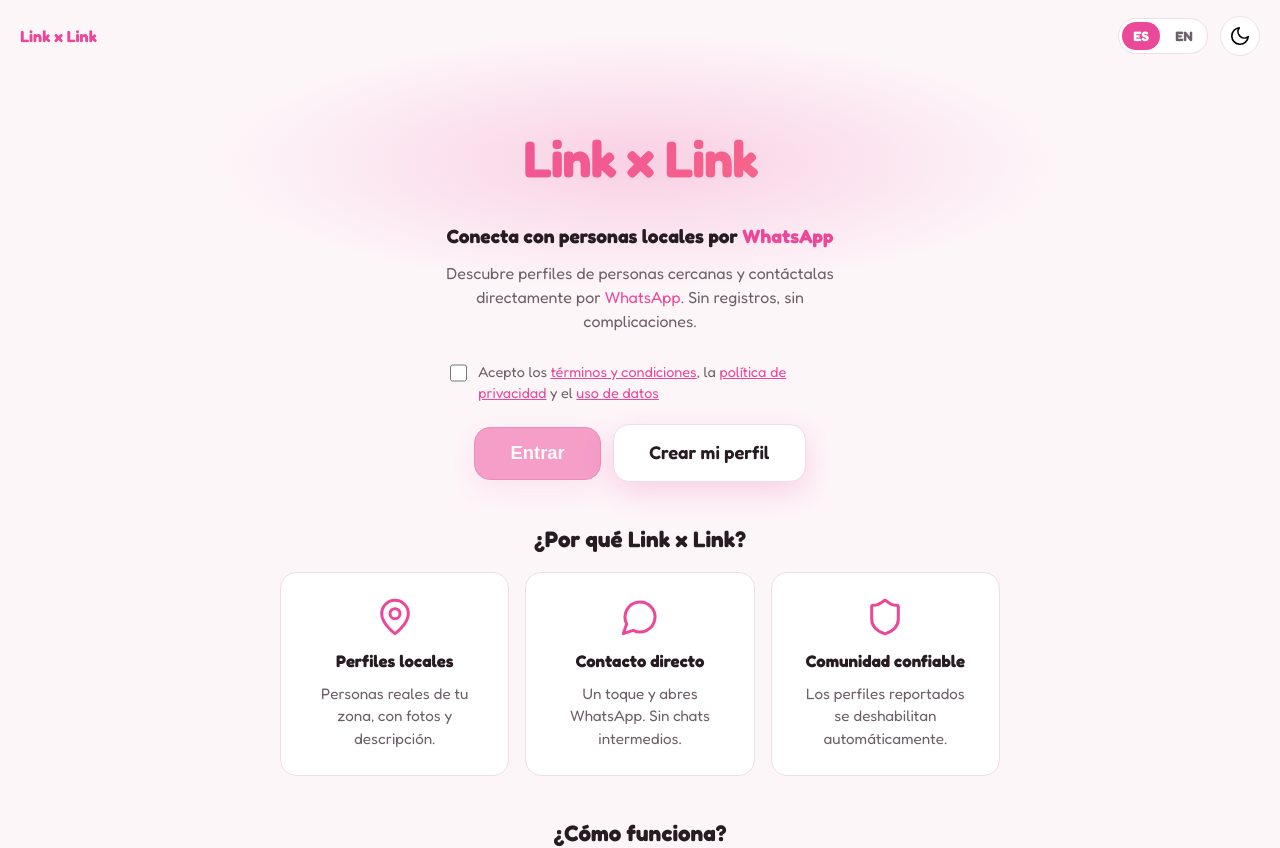
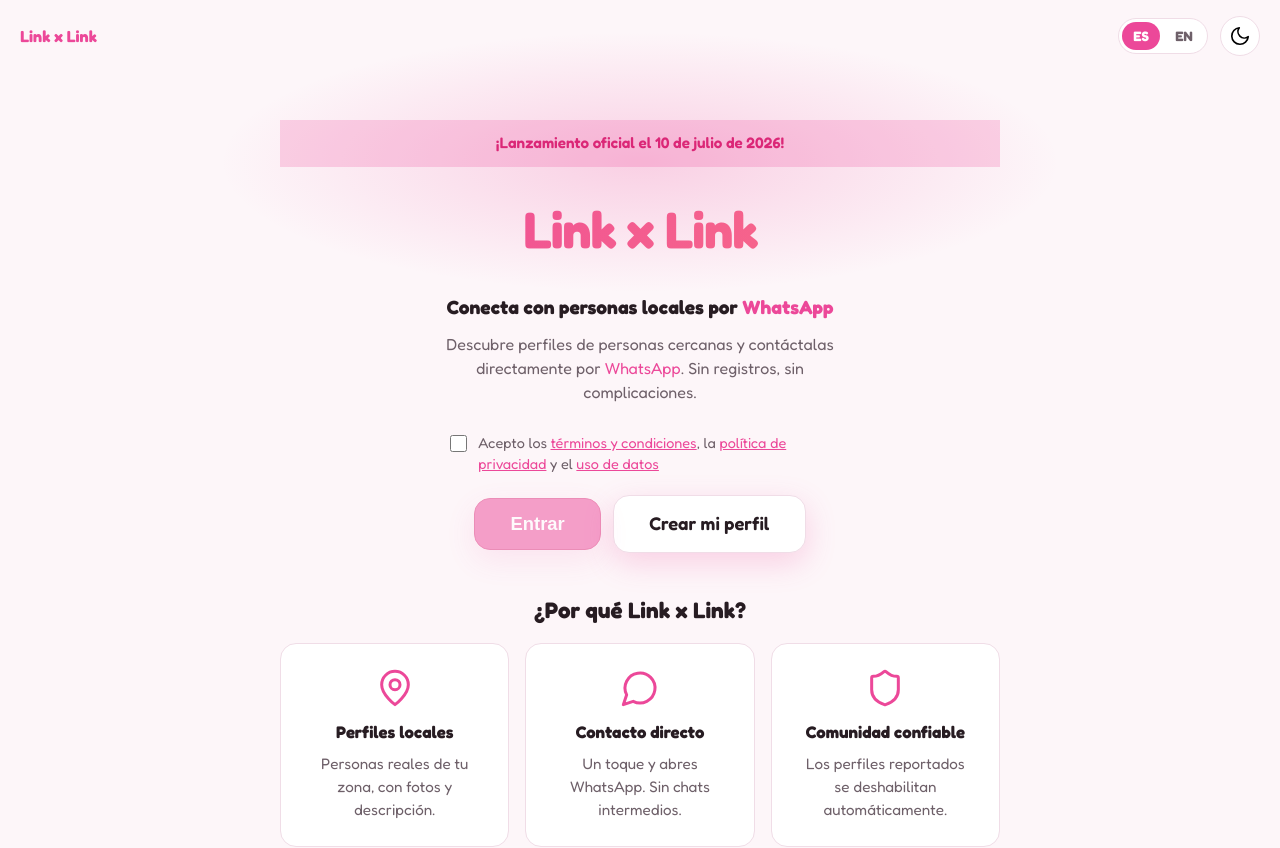
Before and after one commit to albertolicea00/linkXlink, a React (Vite) app: page /es in a window 1280 px wide. Shown: the top 848 px of the page. Built offline with nearby package versions, Linux system fonts and the light colour scheme; no server answers.

Commit message:
feat: add pre-release warning banner to landing page and enable test mode in configuration

```diff
--- a/src/config/app-config.json
+++ b/src/config/app-config.json
@@ -19,7 +19,7 @@
   "track_whatsapp_clicks": true,
   "deep_link_profiles_enabled": true,
   "first_release_date": "2026-07-10T00:00:00Z",
-  "test_mode": false,
+  "test_mode": true,
   "auth_providers": ["google"],
   "require_auth_for_app": true,
   "require_profile_for_app": true,
--- a/src/i18n/en.json
+++ b/src/i18n/en.json
@@ -14,6 +14,7 @@
     "enter": "Enter",
     "register": "Create my profile",
     "myProfile": "My profile",
+    "releaseBanner": "Official launch on {{date}}!",
     "benefitsTitle": "Why Link x Link?",
     "benefit1Title": "Local profiles",
     "benefit1Text": "Real people from your area, with photos and description.",
--- a/src/i18n/es.json
+++ b/src/i18n/es.json
@@ -14,6 +14,7 @@
     "enter": "Entrar",
     "register": "Crear mi perfil",
     "myProfile": "Mi perfil",
+    "releaseBanner": "¡Lanzamiento oficial el {{date}}!",
     "benefitsTitle": "¿Por qué Link x Link?",
     "benefit1Title": "Perfiles locales",
     "benefit1Text": "Personas reales de tu zona, con fotos y descripción.",
--- a/src/pages/Landing.tsx
+++ b/src/pages/Landing.tsx
@@ -6,6 +6,7 @@
 import { useNav } from '../context/nav'
 import { acceptTerms, hasAcceptedTerms } from '../lib/terms'
 import { ADMIN_PATH } from '../lib/adminPath'
+import { WarningBanner } from '../components/WarningBanner'
 import appConfig from '../config/app-config.json'
 
 interface Props {
@@ -71,6 +72,15 @@
 
   const active = i18n.resolvedLanguage
 
+  const isPreRelease = appConfig.first_release_date && new Date() < new Date(appConfig.first_release_date)
+  const releaseDate = appConfig.first_release_date
+    ? new Date(appConfig.first_release_date).toLocaleDateString(i18n.resolvedLanguage, {
+        day: 'numeric',
+        month: 'long',
+        year: 'numeric',
+      })
+    : ''
+
   return (
     <div className="page landing">
       <header className="landing__header">
@@ -90,6 +100,11 @@
 
       <main className="landing__main">
         <section className="landing__hero">
+          {isPreRelease && (
+            <div style={{ marginBottom: '1.5rem' }}>
+              <WarningBanner variant="info" message={t('landing.releaseBanner', { date: releaseDate })} />
+            </div>
+          )}
           <h1>{t('app.name')}</h1>
           <p className="landing__tagline">
             <Trans i18nKey="app.tagline" components={WA_COMPONENTS} />
```
